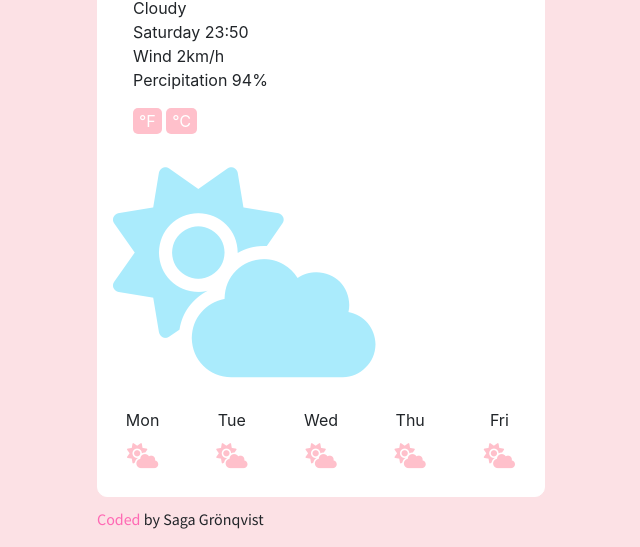
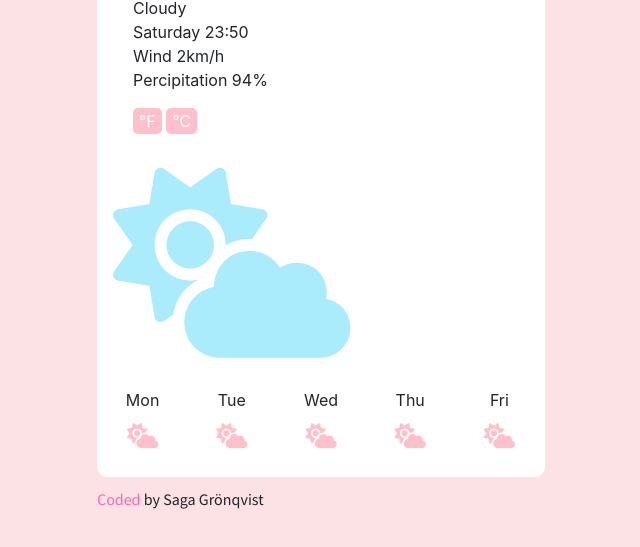
Before and after one commit to sagagronqvist/shecodes-project, a plain HTML site: page index.html in a window 1280 px wide. Shown: the part 263-810 px from the top of the page, without its empty margins (319-959 px from the left). Drawn offline with nearby package versions, Linux system fonts and the light colour scheme.

Commit message:
Resize of icon

```diff
--- a/style.css
+++ b/style.css
@@ -89,7 +89,7 @@ input[type="submit" i]:hover {
 
 .content i {
   color: rgb(170, 235, 252);
-  font-size: 210px;
+  font-size: 190px;
   margin-right: 30px;
   margin-top: 10px;
 }
```
